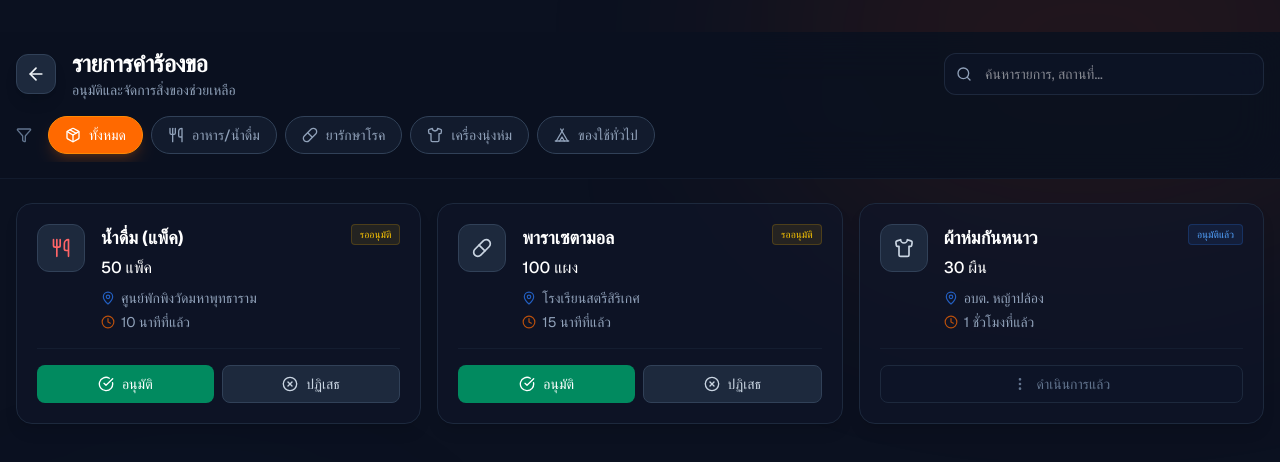
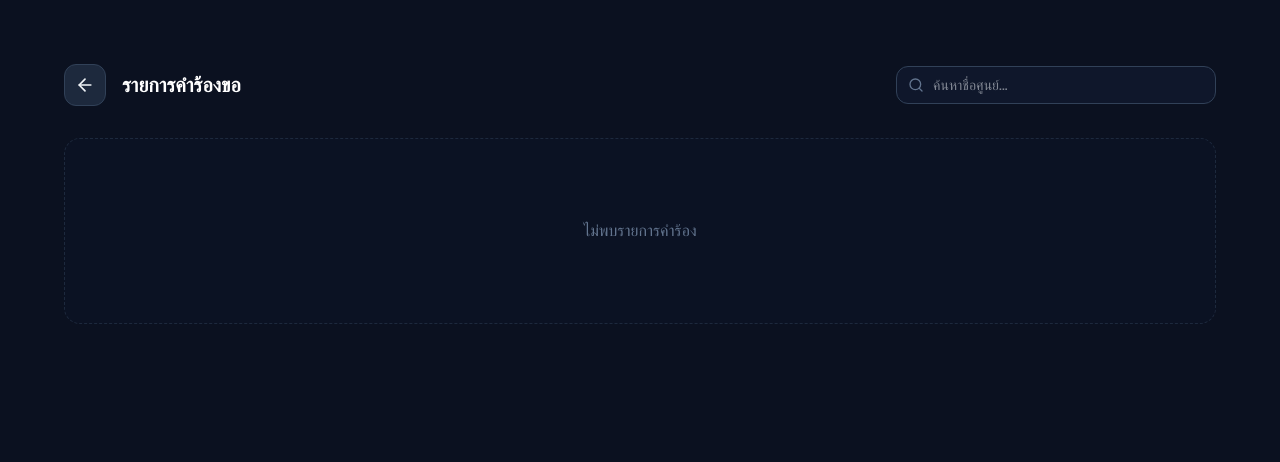
Before and after one commit to Oatto319/Sisaket-ready, a Next.js app: page /cards/request in a window 1280 px wide. Shown: the top 462 px of the page. Built offline with nearby package versions, Linux system fonts and the light colour scheme.

Commit message:
fix_request

```diff
--- a/app/cards/request/page.tsx
+++ b/app/cards/request/page.tsx
@@ -10,303 +10,265 @@ import {
   Clock,
   MapPin,
   Package,
-  MoreVertical,
-  Filter,
-  Utensils,
-  Pill,
-  Shirt,
-  Tent
+  X,
+  Check,
+  ChevronRight,
+  History
 } from 'lucide-react';
 
 export default function RequestPage() {
   const router = useRouter();
   const [requests, setRequests] = useState<any[]>([]);
   const [searchQuery, setSearchQuery] = useState('');
-  const [selectedCategory, setSelectedCategory] = useState('ALL');
-
-  // รายชื่อหมวดหมู่สำหรับการกรอง
-  const categories = [
-    { id: 'ALL', label: 'ทั้งหมด', icon: Package },
-    { id: 'FOOD', label: 'อาหาร/น้ำดื่ม', icon: Utensils },
-    { id: 'MEDICINE', label: 'ยารักษาโรค', icon: Pill },
-    { id: 'CLOTHING', label: 'เครื่องนุ่งห่ม', icon: Shirt },
-    { id: 'SUPPLIES', label: 'ของใช้ทั่วไป', icon: Tent },
-  ];
-
-  // Default Mock Data (เพิ่ม field category)
-  const defaultRequests = [
-    {
-      id: 'mock1',
-      item: 'น้ำดื่ม (แพ็ค)',
-      category: 'FOOD',
-      quantity: 50,
-      unit: 'แพ็ค',
-      requester: 'ศูนย์พักพิงวัดมหาพุทธาราม',
-      location: 'อ.เมือง',
-      status: 'PENDING',
-      time: '10 นาทีที่แล้ว',
-      urgency: 'HIGH'
-    },
-    {
-      id: 'mock2',
-      item: 'พาราเซตามอล',
-      category: 'MEDICINE',
-      quantity: 100,
-      unit: 'แผง',
-      requester: 'โรงเรียนสตรีสิริเกศ',
-      location: 'อ.เมือง',
-      status: 'PENDING',
-      time: '15 นาทีที่แล้ว',
-      urgency: 'MEDIUM'
-    },
-    {
-      id: 'mock3',
-      item: 'ผ้าห่มกันหนาว',
-      category: 'CLOTHING',
-      quantity: 30,
-      unit: 'ผืน',
-      requester: 'อบต. หญ้าปล้อง',
-      location: 'อ.เมือง',
-      status: 'APPROVED',
-      time: '1 ชั่วโมงที่แล้ว',
-      urgency: 'LOW'
-    }
-  ];
+  const [selectedGroupId, setSelectedGroupId] = useState<string | null>(null);
 
   useEffect(() => {
-    // โหลดข้อมูล
     const stored = localStorage.getItem('ems_requests');
     if (stored) {
        try {
-         const localData = JSON.parse(stored);
-         if(localData.length > 0) {
-             setRequests(localData);
-         } else {
-             setRequests(defaultRequests);
+         setRequests(JSON.parse(stored));
+       } catch (e) {
+         setRequests([]);
        }
-       } catch (e) {
-         setRequests(defaultRequests);
-       }
-    } else {
-        setRequests(defaultRequests);
     }
   }, []);
 
-  // Logic การกรองข้อมูล (Search + Category)
-  const filteredRequests = useMemo(() => {
-    return requests.filter(req => {
-      // 1. กรองตามหมวดหมู่
-      const matchCategory = selectedCategory === 'ALL' || req.category === selectedCategory;
+  const groupedRequests = useMemo(() => {
+    const groups: { [key: string]: any } = {};
+    const filtered = requests.filter(req =>
+        req.requester.toLowerCase().includes(searchQuery.toLowerCase()) ||
+        req.item.toLowerCase().includes(searchQuery.toLowerCase())
+    );
 
-      // 2. กรองตามคำค้นหา (ชื่อของ หรือ สถานที่)
-      const searchLower = searchQuery.toLowerCase();
-      const matchSearch =
-        req.item.toLowerCase().includes(searchLower) ||
-        req.requester.toLowerCase().includes(searchLower);
+    filtered.forEach(req => {
+      const hasPending = requests.filter(r => r.requester === req.requester && r.status === 'PENDING').length > 0;
+      const groupKey = hasPending ? `active-${req.requester}` : `done-${req.requester}-${req.timestamp || req.time}`;
 
-      return matchCategory && matchSearch;
+      if (!groups[groupKey]) {
+        groups[groupKey] = {
+          id: groupKey,
+          name: req.requester,
+          items: [],
+          hasPending: hasPending,
+          time: req.time
+        };
+      }
+      groups[groupKey].items.push(req);
     });
-  }, [requests, selectedCategory, searchQuery]);
 
-  // ฟังก์ชันอัปเดตสถานะ (เหมือนเดิม)
-  const handleUpdateStatus = (id: any, newStatus: string) => {
-    const updatedRequests = requests.map(req =>
-        req.id === id ? { ...req, status: newStatus } : req
-    );
+    return Object.values(groups).sort((a: any, b: any) => {
+      if (a.hasPending === b.hasPending) return 0;
+      return a.hasPending ? -1 : 1;
+    });
+  }, [requests, searchQuery]);
+
+  const updateStatus = (idList: any[], newStatus: string) => {
+    const updatedRequests = requests.map(req => {
+        if (idList.includes(req.id) && req.status === 'PENDING') {
+            return { ...req, status: newStatus };
+        }
+        return req;
+    });
+
     setRequests(updatedRequests);
     localStorage.setItem('ems_requests', JSON.stringify(updatedRequests));
 
     if (newStatus === 'REJECTED') {
-        const targetRequest = requests.find(r => r.id === id);
-        if (targetRequest) {
         const storedInv = localStorage.getItem('ems_inventory');
         if (storedInv) {
             const inventory = JSON.parse(storedInv);
-                let itemIndex = -1;
-                if (targetRequest.itemId) {
-                    itemIndex = inventory.findIndex((i: any) => i.id === targetRequest.itemId);
-                } else {
-                    itemIndex = inventory.findIndex((i: any) => i.name === targetRequest.item);
+            idList.forEach(id => {
+                const req = requests.find(r => r.id === id);
+                if (req && req.status === 'PENDING') {
+                    const itemIndex = inventory.findIndex((inv: any) => inv.id === req.itemId || inv.name === req.item);
+                    if (itemIndex !== -1) inventory[itemIndex].stock += req.quantity;
                 }
-
-                if (itemIndex !== -1) {
-                    inventory[itemIndex].stock += targetRequest.quantity;
+            });
             localStorage.setItem('ems_inventory', JSON.stringify(inventory));
-                    window.dispatchEvent(new Event('storage'));
-                    alert(`ปฏิเสธคำร้องขอ: คืน ${targetRequest.item} จำนวน ${targetRequest.quantity} เข้าคลังแล้ว`);
         }
     }
-        }
-    } else {
     window.dispatchEvent(new Event('storage'));
-    }
   };
 
-  const getStatusBadge = (status: string) => {
-    switch (status) {
-      case 'PENDING': return 'bg-yellow-500/10 text-yellow-400 border-yellow-500/20';
-      case 'APPROVED': return 'bg-blue-500/10 text-blue-400 border-blue-500/20';
-      case 'REJECTED': return 'bg-red-500/10 text-red-400 border-red-500/20';
-      default: return 'bg-slate-500/10 text-slate-400 border-slate-500/20';
-    }
+  const modalGroup = useMemo(() => {
+    const group = groupedRequests.find((g: any) => g.id === selectedGroupId);
+    if (!group) return null;
+
+    // แยกของที่รอ กับ ของที่เสร็จแล้ว (ประวัติ)
+    return {
+      ...group,
+      pendingItems: group.items.filter((i: any) => i.status === 'PENDING'),
+      historyItems: group.items.filter((i: any) => i.status !== 'PENDING')
     };
-
-  const getStatusLabel = (status: string) => {
-    switch (status) {
-      case 'PENDING': return 'รออนุมัติ';
-      case 'APPROVED': return 'อนุมัติแล้ว';
-      case 'REJECTED': return 'ถูกปฏิเสธ';
-      default: return status;
-    }
-  };
-
-  // Helper สำหรับดึงไอคอนตามหมวดหมู่
-  const getCategoryIcon = (category: string) => {
-      switch(category) {
-          case 'FOOD': return <Utensils className="w-5 h-5" />;
-          case 'MEDICINE': return <Pill className="w-5 h-5" />;
-          case 'CLOTHING': return <Shirt className="w-5 h-5" />;
-          default: return <Package className="w-5 h-5" />;
-      }
-  };
+  }, [groupedRequests, selectedGroupId]);
 
   return (
-    <div className="min-h-screen bg-[#0B1120] text-slate-100 font-sans">
-      <div className="fixed inset-0 z-0 pointer-events-none">
-         <div className="absolute top-[-20%] right-[-10%] w-[50%] h-[50%] bg-orange-600/10 rounded-full blur-[120px]" />
-         <div className="absolute bottom-0 left-0 w-[30%] h-[30%] bg-blue-900/10 rounded-full blur-[100px]" />
+    <div className="min-h-screen bg-[#0B1120] text-slate-100 font-sans p-8 md:p-12 lg:p-16">
+      <div className="relative z-10 max-w-6xl mx-auto">
+
+        {/* Header */}
+        <div className="flex items-center justify-between mb-8 gap-4">
+            <div className="flex items-center gap-4">
+                <button onClick={() => router.back()} className="p-2.5 rounded-xl bg-slate-800 border border-slate-700 hover:bg-slate-700 transition-colors">
+                    <ArrowLeft className="w-5 h-5" />
+                </button>
+                <h1 className="text-xl font-bold text-white">รายการคำร้องขอ</h1>
             </div>
-
-      {/* ปรับ max-width เป็น 7xl เพื่อให้กว้างขึ้นเต็มหน้าจอ */}
-      <div className="relative z-10 max-w-7xl mx-auto px-4 py-8">
-
-        {/* Header Section */}
-        <div className="sticky top-0 bg-[#0B1120]/90 backdrop-blur-xl py-4 z-20 border-b border-slate-800/50 -mx-4 px-4 mb-6 space-y-4">
-            <div className="flex flex-col lg:flex-row lg:items-center justify-between gap-4">
-                <div className="flex items-center gap-4">
-                    <button
-                    onClick={() => router.back()}
-                    className="group flex items-center justify-center w-10 h-10 rounded-xl bg-slate-800 border border-slate-700 hover:bg-orange-600 hover:border-orange-500 hover:text-white transition-all duration-300 shadow-lg"
-                    >
-                    <ArrowLeft className="w-5 h-5 group-hover:-translate-x-0.5 transition-transform" />
-                    </button>
-                    <div>
-                    <h1 className="text-2xl font-bold text-white tracking-tight">รายการคำร้องขอ</h1>
-                    <p className="text-sm text-slate-400">อนุมัติและจัดการสิ่งของช่วยเหลือ</p>
-                    </div>
-                </div>
-
-                {/* Search Bar */}
-                <div className="relative w-full lg:w-80">
-                    <Search className="absolute left-3 top-1/2 -translate-y-1/2 w-4 h-4 text-slate-400" />
+            <div className="relative flex-1 max-w-xs">
+                <Search className="absolute left-3 top-1/2 -translate-y-1/2 w-4 h-4 text-slate-500" />
                 <input
                     type="text"
                     value={searchQuery}
                     onChange={(e) => setSearchQuery(e.target.value)}
-                        placeholder="ค้นหารายการ, สถานที่..."
-                        className="w-full bg-slate-900/50 border border-slate-700/50 rounded-xl py-2.5 pl-10 pr-4 text-sm text-white focus:ring-2 focus:ring-orange-500/50 focus:border-orange-500 outline-none transition-all"
+                    placeholder="ค้นหาชื่อศูนย์..."
+                    className="w-full bg-slate-900 border border-slate-700 rounded-xl py-2 pl-9 pr-4 text-sm outline-none transition-all focus:border-orange-500/50"
                 />
             </div>
         </div>
 
-            {/* Category Filters (Scrollable on mobile) */}
-            <div className="flex items-center gap-2 overflow-x-auto pb-2 scrollbar-hide">
-                <Filter className="w-4 h-4 text-slate-500 mr-2 flex-shrink-0" />
-                {categories.map((cat) => (
-                    <button
-                        key={cat.id}
-                        onClick={() => setSelectedCategory(cat.id)}
-                        className={`flex items-center gap-2 px-4 py-2 rounded-full text-sm font-medium border transition-all whitespace-nowrap ${
-                            selectedCategory === cat.id
-                            ? 'bg-orange-500 text-white border-orange-400 shadow-lg shadow-orange-500/20'
-                            : 'bg-slate-800/50 text-slate-400 border-slate-700 hover:bg-slate-800 hover:text-slate-200'
+        {/* List ของแต่ละสถานที่ */}
+        <div className="space-y-3">
+          {groupedRequests.length === 0 ? (
+            <div className="text-center py-20 text-slate-500 bg-slate-900/30 rounded-2xl border border-dashed border-slate-800">
+                <p>ไม่พบรายการคำร้อง</p>
+            </div>
+          ) : (
+            groupedRequests.map((group: any) => (
+              <div
+                key={group.id}
+                className={`transition-all duration-300 border rounded-2xl p-4 flex flex-col md:flex-row md:items-center justify-between gap-4 ${
+                  group.hasPending
+                  ? 'bg-slate-900/60 border-slate-800'
+                  : 'bg-black/40 border-slate-900/50 opacity-60 grayscale-[0.2]'
                 }`}
               >
-                        <cat.icon className="w-4 h-4" />
-                        {cat.label}
-                    </button>
-                ))}
+                <div className="flex items-start gap-4 flex-1">
+                  <div className={`w-10 h-10 rounded-xl flex items-center justify-center border shrink-0 ${
+                    group.hasPending ? 'bg-orange-500/10 border-orange-500/20' : 'bg-slate-800 border-slate-700'
+                  }`}>
+                      <MapPin className={`w-5 h-5 ${group.hasPending ? 'text-orange-400' : 'text-slate-500'}`} />
+                  </div>
+                  <div>
+                      <h2 className={`font-bold truncate ${group.hasPending ? 'text-white' : 'text-slate-400'}`}>{group.name}</h2>
+                      <p className="text-[11px] text-slate-500 flex items-center gap-2">
+                        {group.hasPending ? `รออนุมัติ ${group.items.filter((i: any) => i.status === 'PENDING').length} รายการ` : 'ดำเนินการเสร็จสิ้นแล้ว'}
+                      </p>
                   </div>
                 </div>
 
-        {/* Content Grid */}
-        <div className="pb-10">
-          {filteredRequests.length === 0 ? (
-            <div className="flex flex-col items-center justify-center py-20 text-slate-500 bg-slate-900/30 rounded-3xl border border-slate-800 border-dashed">
-                <Search className="w-16 h-16 mb-4 text-slate-700" />
-                <p className="text-lg">ไม่พบรายการคำร้องขอ</p>
-                <p className="text-sm">ลองเปลี่ยนหมวดหมู่ หรือคำค้นหา</p>
-            </div>
-          ) : (
-            // เปลี่ยนจาก Flex เป็น Grid เพื่อแสดงผลเต็มหน้าจอ
-            <div className="grid grid-cols-1 md:grid-cols-2 lg:grid-cols-3 gap-4">
-                {filteredRequests.map((req: any) => (
-                    <div
-                    key={req.id}
-                    className="group relative flex flex-col justify-between p-5 rounded-2xl bg-slate-900/60 border border-slate-800 hover:border-orange-500/30 hover:bg-slate-800/80 transition-all duration-200 shadow-lg"
+                <div className="flex items-center gap-3">
+                  <button
+                      onClick={() => setSelectedGroupId(group.id)}
+                      className="text-xs text-blue-400 hover:bg-blue-500/10 px-4 py-2 rounded-lg transition-colors border border-blue-500/10 flex items-center gap-1"
                   >
-                        {/* Top Part: Icon & Info */}
-                        <div className="flex items-start gap-4 mb-4">
-                            <div className={`w-12 h-12 rounded-xl flex items-center justify-center bg-slate-800 border border-slate-700 shrink-0 ${req.urgency === 'HIGH' ? 'text-red-400 border-red-500/20 bg-red-500/10' : 'text-slate-300'}`}>
-                                {getCategoryIcon(req.category)}
-                            </div>
+                      {group.hasPending ? 'ดูรายละเอียด/อนุมัติ' : 'ดูประวัติการเบิก'} <ChevronRight className="w-3 h-3" />
+                  </button>
 
-                            <div className="flex-1 min-w-0">
-                                <div className="flex justify-between items-start mb-1">
-                                    <h3 className="text-lg font-bold text-white group-hover:text-orange-400 transition-colors truncate pr-2">
-                                        {req.item}
-                                    </h3>
-                                    <span className={`text-[10px] px-2 py-0.5 rounded border whitespace-nowrap ${getStatusBadge(req.status)}`}>
-                                        {getStatusLabel(req.status)}
-                                    </span>
-                                </div>
-
-                                <p className="text-white font-medium mb-2">
-                                    {req.quantity} {req.unit}
-                                </p>
-
-                                <div className="space-y-1 text-sm text-slate-400">
-                                    <div className="flex items-center gap-1.5">
-                                        <MapPin className="w-3.5 h-3.5 text-blue-500/70" />
-                                        <span className="truncate">{req.requester}</span>
-                                    </div>
-                                    <div className="flex items-center gap-1.5">
-                                        <Clock className="w-3.5 h-3.5 text-orange-500/70" />
-                                        <span className="truncate">{req.time}</span>
+                  {group.hasPending && (
+                      <button
+                          onClick={() => updateStatus(group.items.map((i: any) => i.id), 'APPROVED')}
+                          className="bg-emerald-600 hover:bg-emerald-500 text-white text-xs px-4 py-2 rounded-lg font-bold flex items-center gap-2 transition-colors"
+                      >
+                          <Check className="w-4 h-4" /> อนุมัติทั้งหมด
+                      </button>
+                  )}
                 </div>
               </div>
+            ))
+          )}
         </div>
       </div>
 
-                        {/* Bottom Part: Actions */}
-                        <div className="pt-4 border-t border-slate-800/50 mt-auto">
-                            {req.status === 'PENDING' ? (
-                            <div className="flex gap-2">
+      {/* --- Modal รายละเอียด --- */}
+      {selectedGroupId && modalGroup && (
+        <div className="fixed inset-0 z-[60] flex items-center justify-center p-6 bg-black/80 backdrop-blur-sm">
+          <div className="bg-[#0F172A] border border-slate-800 rounded-3xl w-full max-w-xl overflow-hidden shadow-2xl flex flex-col max-h-[85vh]">
+            <div className="p-5 border-b border-slate-800 flex justify-between items-center bg-slate-900/50">
+              <div>
+                <h3 className="font-bold text-white text-base">{modalGroup.name}</h3>
+                <p className="text-[11px] text-slate-400">จัดการคำร้องเบิกจ่าย</p>
+              </div>
+              <button onClick={() => setSelectedGroupId(null)} className="p-2 hover:bg-slate-800 rounded-full transition-colors">
+                <X className="w-5 h-5 text-slate-400" />
+              </button>
+            </div>
+
+            <div className="p-5 overflow-y-auto custom-scrollbar flex-1">
+
+              {/* รายการที่รอการอนุมัติ */}
+              {modalGroup.pendingItems.length > 0 && (
+                <div className="space-y-2 mb-6">
+                  {modalGroup.pendingItems.map((item: any) => (
+                    <div key={item.id} className="flex items-center justify-between p-3.5 bg-slate-900/80 border border-slate-700 rounded-xl shadow-sm">
+                      <div className="flex items-center gap-4">
+                        <div className="text-xl">{item.image || '📦'}</div>
+                        <div>
+                          <p className="text-sm text-white font-medium">{item.item}</p>
+                          <p className="text-xs text-slate-500">จำนวน: <span className="text-orange-400 font-bold">{item.quantity}</span> {item.unit}</p>
+                        </div>
+                      </div>
+                      <div className="flex items-center gap-2">
                         <button
-                                    onClick={() => handleUpdateStatus(req.id, 'APPROVED')}
-                                    className="flex-1 py-2 rounded-lg bg-emerald-600/90 hover:bg-emerald-500 text-white text-sm font-medium transition-colors flex items-center justify-center gap-2"
+                          onClick={() => updateStatus([item.id], 'APPROVED')}
+                          className="p-1.5 text-emerald-400 hover:bg-emerald-500/10 rounded-lg border border-emerald-500/20"
                         >
-                                    <CheckCircle className="w-4 h-4" /> อนุมัติ
+                          <CheckCircle className="w-5 h-5" />
                         </button>
                         <button
-                                    onClick={() => handleUpdateStatus(req.id, 'REJECTED')}
-                                    className="flex-1 py-2 rounded-lg bg-slate-800 hover:bg-red-900/30 text-slate-300 hover:text-red-400 text-sm font-medium transition-colors border border-slate-700 hover:border-red-500/30 flex items-center justify-center gap-2"
+                          onClick={() => updateStatus([item.id], 'REJECTED')}
+                          className="p-1.5 text-red-400 hover:bg-red-500/10 rounded-lg border border-red-500/20"
                         >
-                                    <XCircle className="w-4 h-4" /> ปฏิเสธ
+                          <XCircle className="w-5 h-5" />
                         </button>
-                            </div>
-                            ) : (
-                                <button className="w-full py-2 rounded-lg bg-slate-900/50 text-slate-500 text-sm font-medium border border-slate-800 cursor-not-allowed flex items-center justify-center gap-2">
-                                    <MoreVertical className="w-4 h-4" /> ดำเนินการแล้ว
-                                </button>
-                            )}
                       </div>
                     </div>
                   ))}
                 </div>
               )}
+
+              {/* ส่วนของประวัติการเบิก (รายการที่จัดการแล้ว) */}
+              {modalGroup.historyItems.length > 0 && (
+                <div className="space-y-2">
+                  <div className="flex items-center gap-2 py-2 px-1 border-b border-slate-800/50 mb-3">
+                    <History className="w-3.5 h-3.5 text-slate-500" />
+                    <span className="text-[11px] font-bold text-slate-500 uppercase tracking-wider">ประวัติการเบิกของสถานพักพิงนี้</span>
+                  </div>
+                  {modalGroup.historyItems.map((item: any) => (
+                    <div key={item.id} className="flex items-center justify-between p-3.5 bg-black/30 border border-slate-800/50 rounded-xl opacity-60 grayscale-[0.3]">
+                      <div className="flex items-center gap-4">
+                        <div className="text-xl grayscale">{item.image || '📦'}</div>
+                        <div>
+                          <p className="text-sm text-slate-400 font-medium">{item.item}</p>
+                          <p className="text-xs text-slate-500">จำนวน: {item.quantity} {item.unit}</p>
+                        </div>
+                      </div>
+                      <span className={`text-[10px] px-2 py-1 rounded border font-medium ${
+                        item.status === 'APPROVED' ? 'bg-emerald-500/10 text-emerald-500 border-emerald-500/20' : 'bg-red-500/10 text-red-400 border-red-500/20'
+                      }`}>
+                        {item.status === 'APPROVED' ? 'อนุมัติแล้ว' : 'ปฏิเสธ'}
+                      </span>
+                    </div>
+                  ))}
+                </div>
+              )}
+            </div>
+
+            <div className="p-5 border-t border-slate-800 bg-slate-900/50 flex gap-3">
+               <button
+                onClick={() => setSelectedGroupId(null)}
+                className="flex-1 py-2.5 rounded-xl bg-slate-800 hover:bg-slate-700 text-white font-bold text-xs transition-all"
+               >
+                 ปิดหน้าต่าง
+               </button>
             </div>
           </div>
         </div>
+      )}
+
+      <style jsx global>{`
+        .custom-scrollbar::-webkit-scrollbar { width: 4px; }
+        .custom-scrollbar::-webkit-scrollbar-thumb { background: #1e293b; border-radius: 10px; }
+      `}</style>
+    </div>
   );
 }
```
Lines whose indentation alone changed are shown as unchanged.
